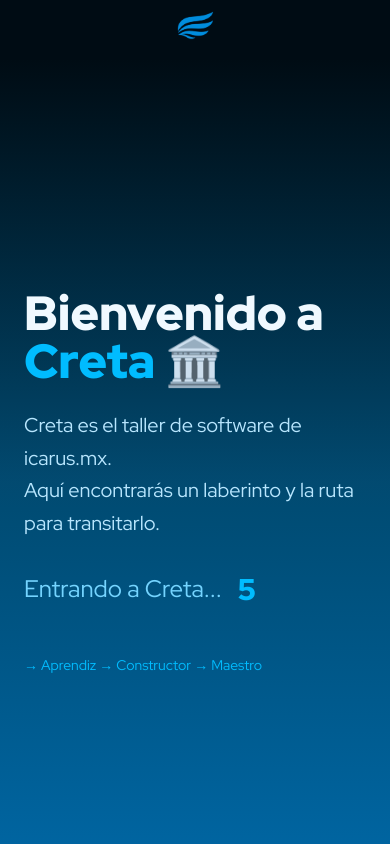
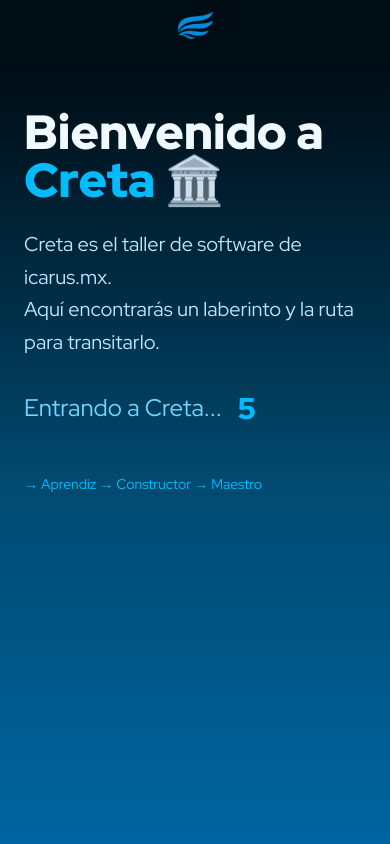
Before and after one commit to grzlz/icarus, a SvelteKit app: page /discord in a window 390 px wide. Shown: the top 844 px of the page. Built offline with nearby package versions, Linux system fonts and the light colour scheme.

Commit message:
Automatic deploy

```diff
--- a/src/routes/discord/+page.svelte
+++ b/src/routes/discord/+page.svelte
@@ -57,7 +57,7 @@
 	<link rel="canonical" href="https://icarus.mx/discord" />
 </svelte:head>
 
-<section class="bg-gradient-to-b from-primary-950 via-primary-900 to-primary-700 text-primary-50 min-h-screen flex items-center justify-center">
+<section class="bg-gradient-to-b from-primary-950 via-primary-900 to-primary-700 text-primary-50 min-h-screen flex items-start md:items-center justify-center pt-12 md:pt-0">
 	<div class="max-w-2xl mx-auto px-6 text-left">
 		<!-- Heading -->
 		<h1 class="text-5xl md:text-6xl font-black mb-6">
```
